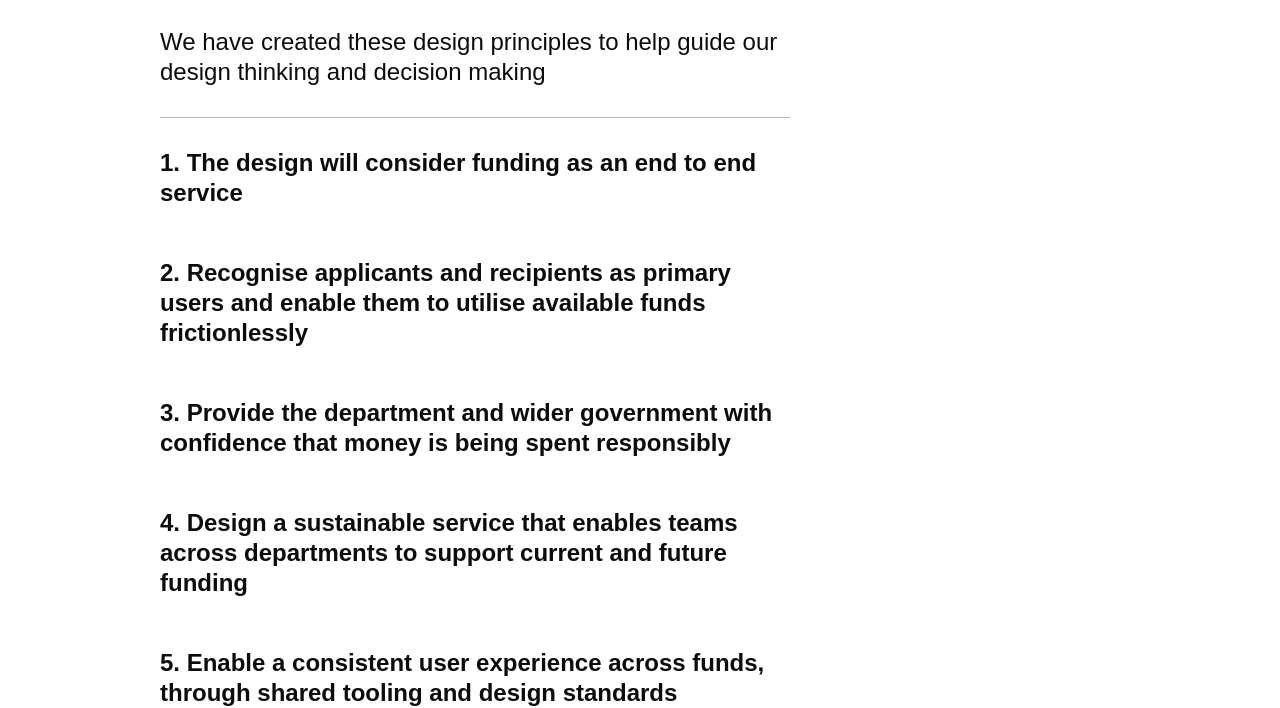
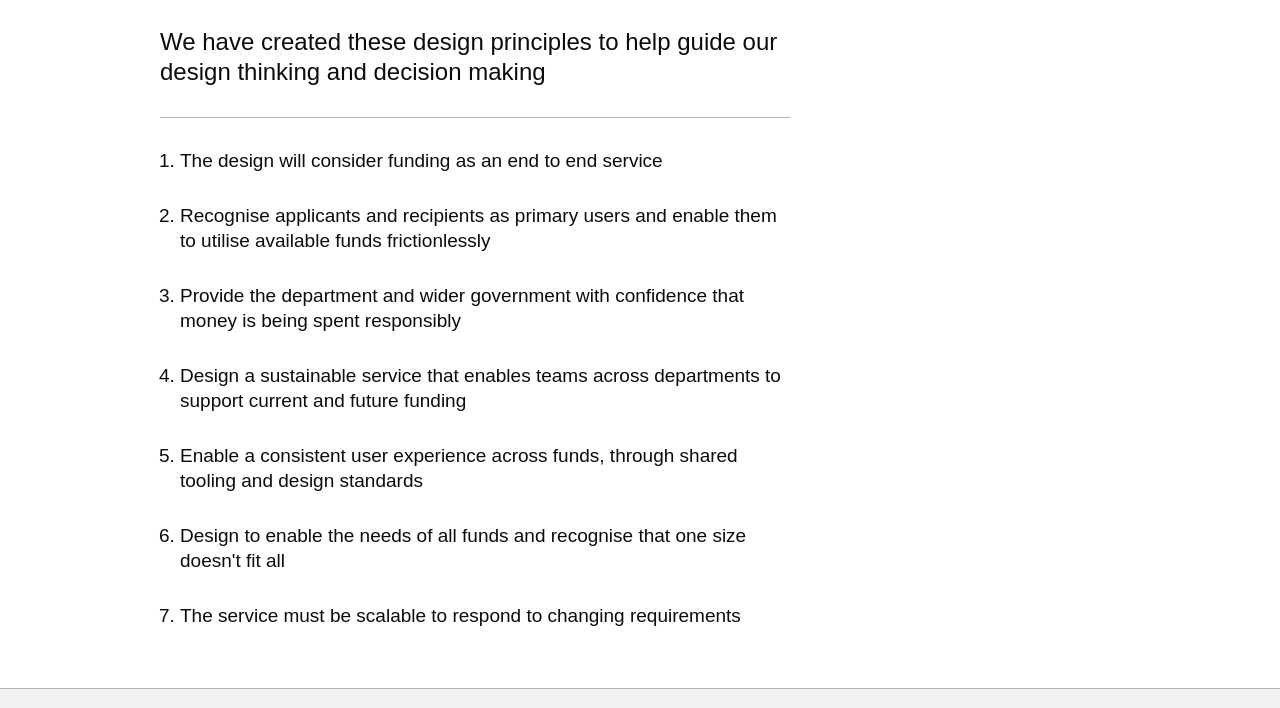
Before and after one commit to communitiesuk/funding-service-design-team, a website: page docs/design-principles.html in a window 1280 px wide. Shown: the part 253-961 px from the top of the page. Drawn offline with nearby package versions, Linux system fonts and the light colour scheme; a web font is replaced by a local one.

Commit message:
design-principles into numbered list

```diff
--- a/docs/design-principles.html
+++ b/docs/design-principles.html
@@ -143,21 +143,27 @@
       </h1>
       <p class="govuk-body-l"> We have created these design principles to help guide our design thinking and decision making   </p>
 <hr class="govuk-section-break govuk-section-break--visible govuk-section-break--l">
-    <h3 class="govuk-heading-m">1. The design will consider funding as an end to end service </h3>
-<div class="govuk-!-padding-bottom-6"> </div>
-    <h3 class="govuk-heading-m">2. Recognise applicants and recipients as primary
-       users and enable them to utilise available funds frictionlessly    </h3>
-       <div class="govuk-!-padding-bottom-6"> </div>
-<h3 class="govuk-heading-m">3. Provide the department and wider government with confidence that money
-  is being spent responsibly  </h3>
-<div class="govuk-!-padding-bottom-6"> </div>
-  <h3 class="govuk-heading-m">4. Design a sustainable service that enables teams across departments to support current and future funding  </h3>
-<div class="govuk-!-padding-bottom-6"> </div>
-<h3 class="govuk-heading-m">5. Enable a consistent user experience across funds, through shared tooling and design standards </h3>
-<div class="govuk-!-padding-bottom-6"> </div>
-<h3 class="govuk-heading-m">6. Design to enable the needs of all funds and recognise that one size doesn't fit all </h3>
-<div class="govuk-!-padding-bottom-6"> </div>
-<h3 class="govuk-heading-m">7. The service must be scalable to respond to changing requirements  </h3>
+<ol class="govuk-list govuk-list--number">
+  <li>The design will consider funding as an end to end service</li>
+  <div class="govuk-!-padding-bottom-5"> </div>
+  <li>Recognise applicants and recipients as primary
+     users and enable them to utilise available funds frictionlessly</li>
+      <div class="govuk-!-padding-bottom-5"> </div>
+  <li>Provide the department and wider government with confidence that money
+    is being spent responsibly</li>
+  <div class="govuk-!-padding-bottom-5"> </div>
+    <li>Design a sustainable service that enables teams across departments to support current and future funding</li>
+  <div class="govuk-!-padding-bottom-5"> </div>
+  <li>Enable a consistent user experience across funds, through shared tooling and design standards</li>
+  <div class="govuk-!-padding-bottom-5"> </div>
+  <li>Design to enable the needs of all funds and recognise that one size doesn't fit all</li>
+  <div class="govuk-!-padding-bottom-5"> </div>
+  <li> The service must be scalable to respond to changing requirements</li>
+</ol>
+
+
+
+
 
 
         </main>
```
Also changed, not shown: templates/design-principles.html (+21 -15 lines).
